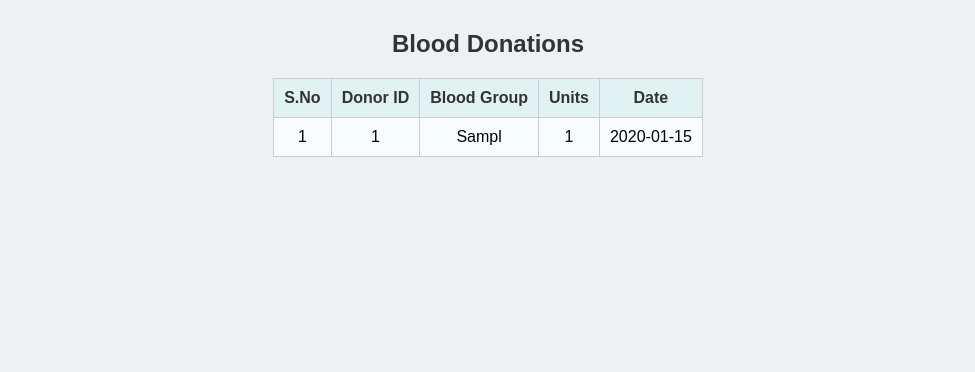
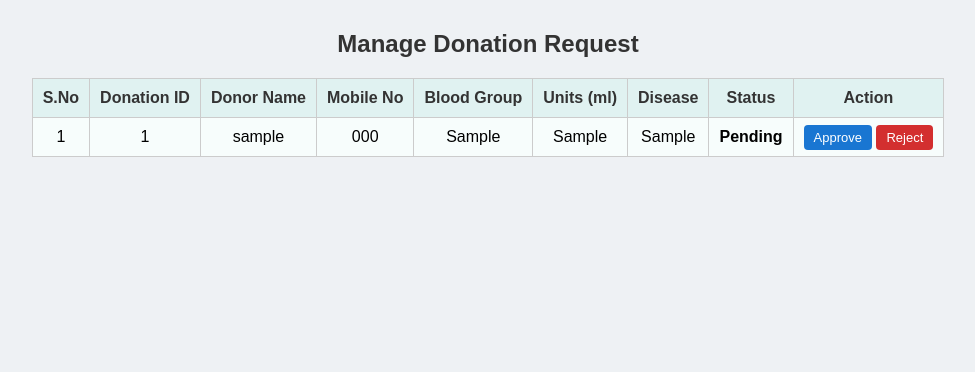
Before and after one commit to suneetatamang106-web/project, a PHP site: page /admin/donations.php in a window 1280 px wide. Shown: the part 48-420 px from the top of the page, without its empty margins (152-1127 px from the left). Run offline with PHP 8.4, Linux system fonts and the light colour scheme; the visitor is signed in with stand-in values (Sample User, id 1); tables that the repository leaves empty or names only in its code hold one stand-in row (values such as "Sample post").

Commit message:
admin/approve_donation.php         admin/reject_donation.php,admin/dashboard.php

```diff
--- a/admin/donations.php
+++ b/admin/donations.php
@@ -6,7 +6,7 @@ include("../includes/admin_auth.php");
 <!DOCTYPE html>
 <html lang="en">
 <head>
-    <title>Donations</title>
+    <title>Manage Donation Request</title>
     <link rel="stylesheet" href="../assets/css/admin.css">
 </head>
 
@@ -16,32 +16,67 @@ include("../includes/admin_auth.php");
 
 <div class="main-wrapper">
 
-    <h2 class="page-title">Blood Donations</h2>
+<h2 class="page-title">Manage Donation Request</h2>
 
 <table class="data-table">
 <tr>
     <th>S.No</th>
-            <th>Donor ID</th>
+    <th>Donation ID</th>
+    <th>Donor Name</th>
+    <th>Mobile No</th>
     <th>Blood Group</th>
-            <th>Units</th>
-            <th>Date</th>
+    <th>Units (ml)</th>
+    <th>Disease</th>
+    <th>Status</th>
+    <th>Action</th>
 </tr>
 
 <?php
-        $sql = "SELECT * FROM donations ORDER BY donation_id DESC";
+$sql = "
+SELECT
+    dr.donation_id,
+    u.username AS donor_name,
+    d.mobile,
+    dr.blood_group,
+    dr.units,
+    dr.disease,
+    dr.status
+FROM donation_requests dr
+JOIN donors d ON dr.donor_id = d.donor_id
+JOIN users u ON d.user_id = u.user_id
+ORDER BY dr.donation_date DESC
+";
+
+
 $query = mysqli_query($conn, $sql);
 $sn = 1;
 
+if (mysqli_num_rows($query) > 0) {
     while ($row = mysqli_fetch_assoc($query)) {
 ?>
 <tr>
     <td><?= $sn++; ?></td>
-            <td><?= $row['donor_id']; ?></td>
+    <td><?= $row['donation_id']; ?></td>
+    <td><?= $row['donor_name']; ?></td>
+    <td><?= $row['mobile']; ?></td>
     <td><?= $row['blood_group']; ?></td>
     <td><?= $row['units']; ?></td>
-            <td><?= $row['donation_date']; ?></td>
+    <td><?= $row['disease']; ?></td>
+    <td><strong><?= ucfirst($row['status']); ?></strong></td>
+    <td>
+        <?php if ($row['status'] == 'pending') { ?>
+            <a href="approve_donation.php?id=<?= $row['donation_id']; ?>" class="btn-edit">Approve</a>
+            <a href="reject_donation.php?id=<?= $row['donation_id']; ?>" class="btn-delete">Reject</a>
+        <?php } else { echo "-"; } ?>
+    </td>
 </tr>
-        <?php } ?>
+<?php
+    }
+} else {
+    echo "<tr><td colspan='9'>No donation requests found</td></tr>";
+}
+?>
+
 </table>
 
 </div>
--- a/bbms.sql
+++ b/bbms.sql
@@ -100,7 +100,7 @@ CREATE TABLE `patients` (
   `gender` enum('male','female','other') NOT NULL,
   `age` int(11) NOT NULL,
   `blood_group` varchar(5) NOT NULL,
-  `contact` varchar(20) DEFAULT NULL,
+  `mobile` varchar(15) DEFAULT NULL,
   `address` varchar(255) DEFAULT NULL,
   `created_at` timestamp NOT NULL DEFAULT current_timestamp()
 ) ENGINE=InnoDB DEFAULT CHARSET=utf8mb4 COLLATE=utf8mb4_general_ci;
```
Also changed, not shown: admin/add_donation.php (deleted, +0 -26 lines), admin/add_donation_form.php (deleted, +0 -41 lines), admin/approve_donation.php (added, +46 -0 lines), admin/reject_donation.php (added, +21 -0 lines). Lines whose indentation alone changed are shown as unchanged.
